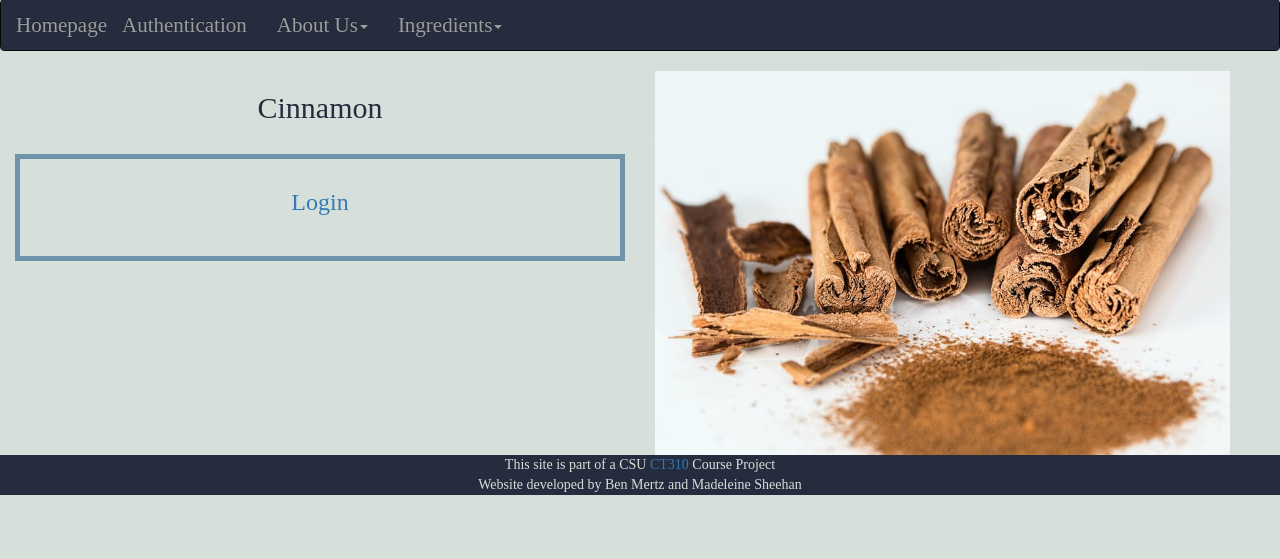
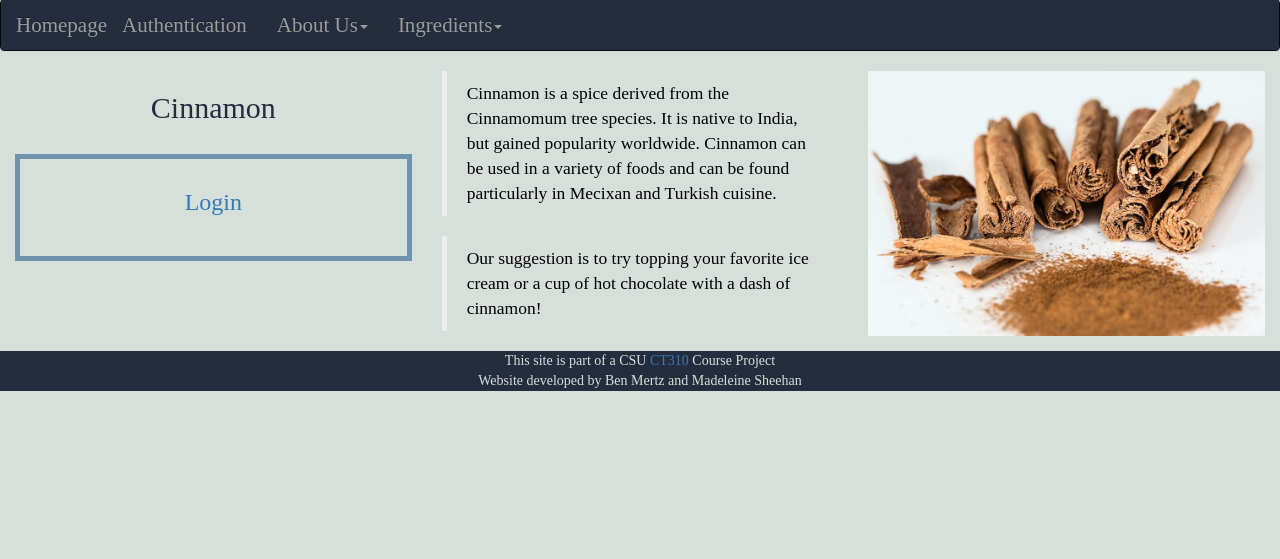
Before and after one commit to mepsheehan/ct310Project1, a PHP site: page /cinnamon.php in a window 1280 px wide. Shown: the part 241-800 px from the top of the page. Run offline with PHP 8.4, Linux system fonts and the light colour scheme; some libraries are stand-ins or nearby versions.

Commit message:
Add details

```diff
--- a/Documents/CT310/Project1/cinnamon.php
+++ b/Documents/CT310/Project1/cinnamon.php
@@ -74,7 +74,7 @@
 
 
                 <!-- Add Main Content here -->
-                <div class="col-lg-6 col-md-6 col-sm-6 col-xs-6">
+                <div class="col-lg-4 col-md-4 col-sm-4 col-xs-4">
 
 			<h2><center><font color=#252C3E> Cinnamon </font></center></h2>
                     <br>
@@ -100,9 +100,18 @@
 					</div>
 
                 </div>
-
+                <div class="col-lg-4 col-md-4 col-sm-4 col-xs-4">
+			<blockquote>
+				Cinnamon is a spice derived from the Cinnamomum tree species.
+				It is native to India, but gained popularity worldwide. Cinnamon can be used in a variety of
+				foods and can be found particularly in Mecixan and Turkish cuisine.
+				</blockquote>
+			<blockquote>
+				Our suggestion is to try topping your favorite ice cream or a cup of hot chocolate with a dash of cinnamon!
+				</blockquote>
+		</div>
                 <!-- Add Image here -->
-                <div class="col-lg-6 col-md-6 col-sm-6 col-xs-6">
+                <div class="col-lg-4 col-md-4 col-sm-4 col-xs-4">
                     <img src="./cinnamon.jpg" class="img-responsive"  alt="Cinn" width="575"
                         height="auto">
                 </div>
```
